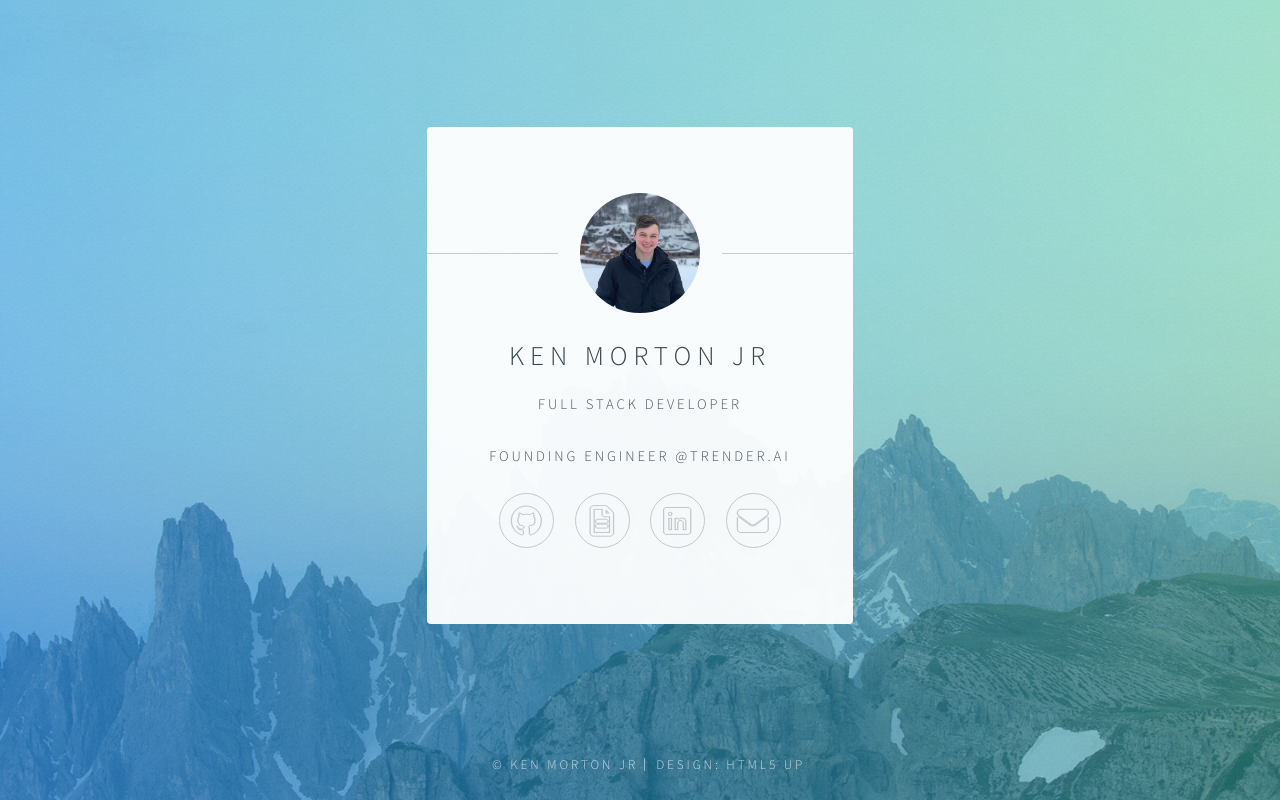
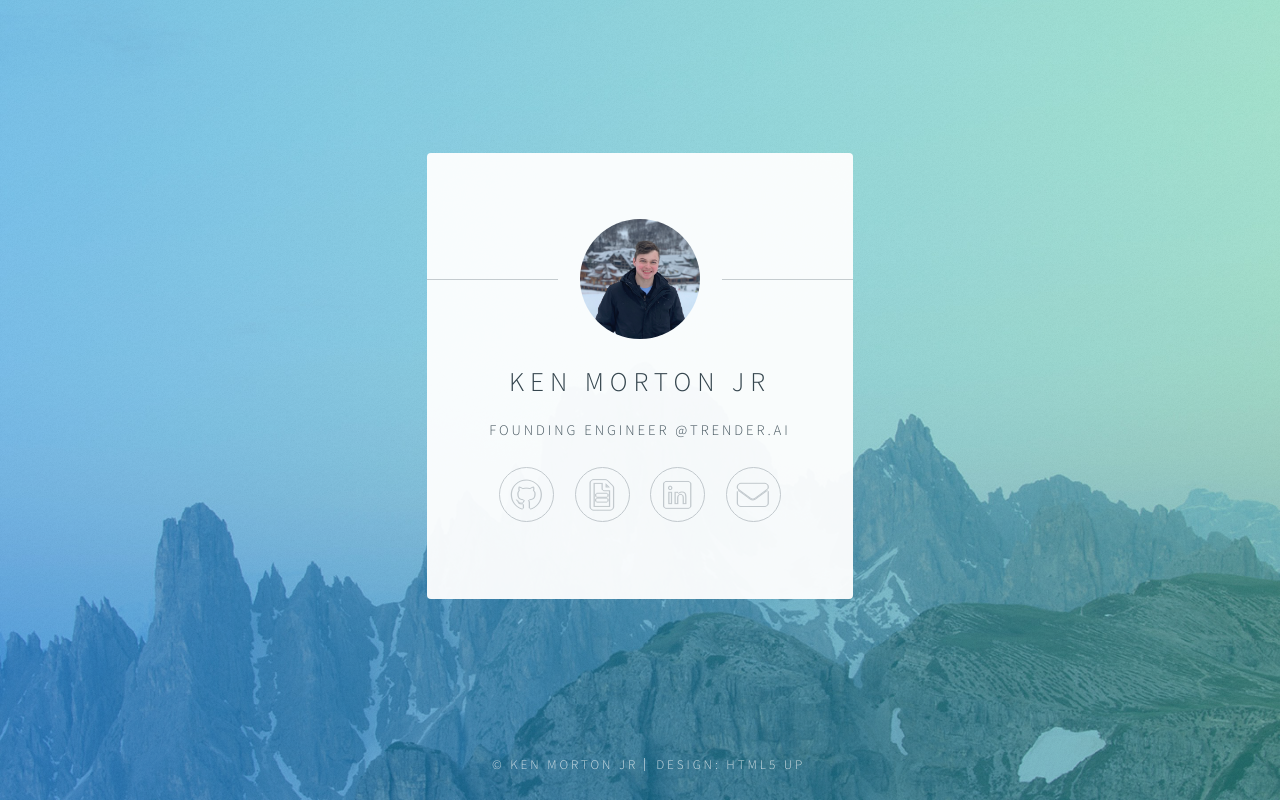
Before and after one commit to kjmj/website, a plain HTML site: page index.html in a window 1280 px wide. Drawn offline with Linux system fonts and the light colour scheme.

Commit message:
change my description

```diff
--- a/index.html
+++ b/index.html
@@ -20,7 +20,6 @@
 						<header>
 							<span class="avatar"><img src="images/avatar.jpg" alt="" /></span>
 							<h1>Ken Morton Jr</h1>
-							<p>Full Stack Developer</p>
 							<p>Founding Engineer <a href="https://www.trender.ai" target="_blank">@trender.ai</a></p>
 						</header>
 						<footer>
```
